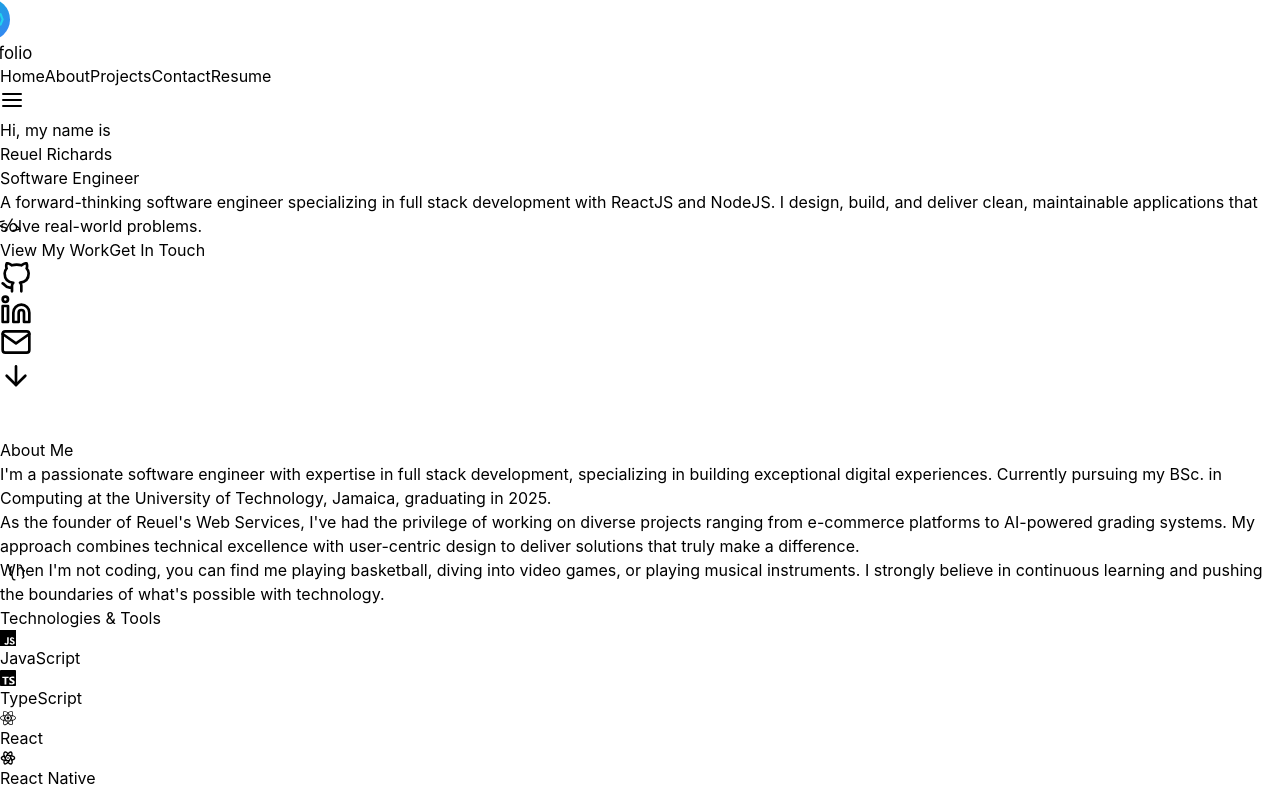
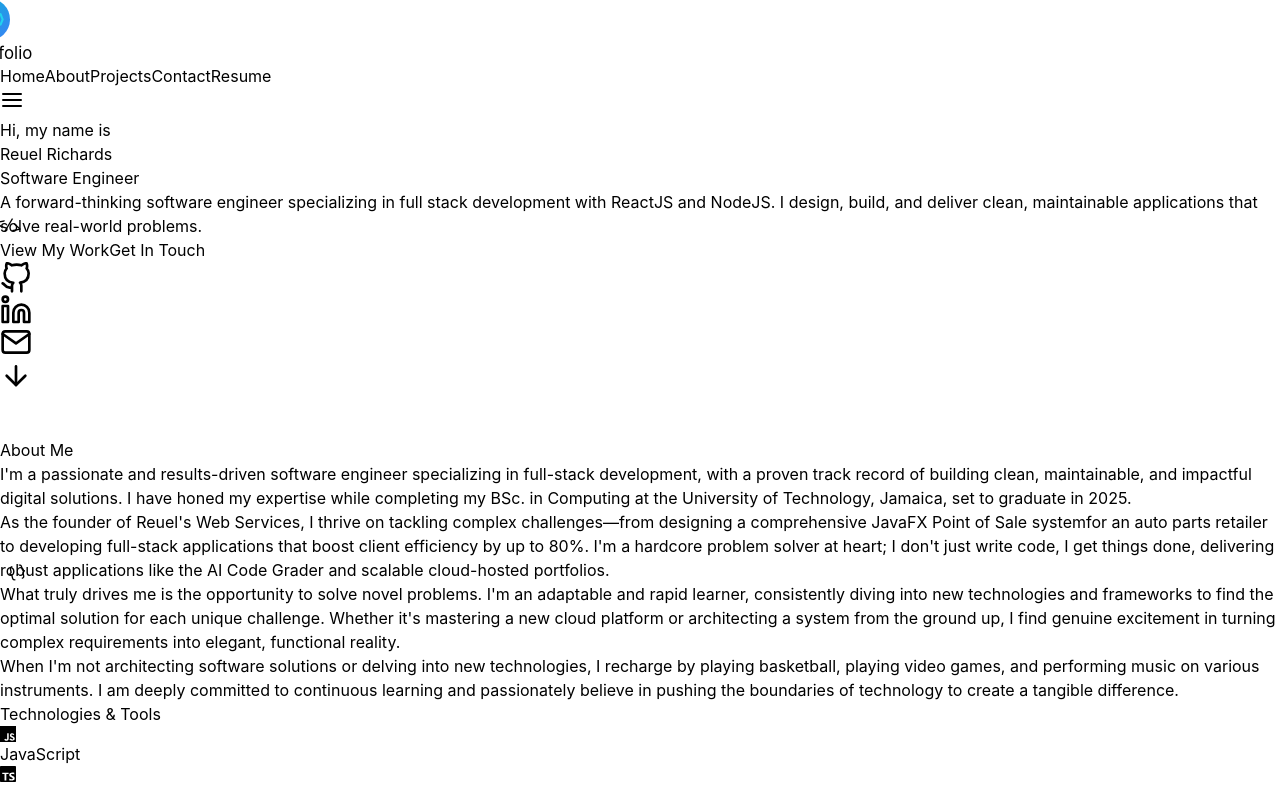
Before and after one commit to Antonio313/Reufolio-Redesigned, a React (Vite) app: page / in a window 1280 px wide. Shown: the top 786 px of the page. Built offline with nearby package versions, Linux system fonts and the light colour scheme.

Commit message:
Improved About Me section

```diff
--- a/src/components/sections/About.jsx
+++ b/src/components/sections/About.jsx
@@ -223,9 +223,8 @@ const About = () => {
                       animate={isInView ? { opacity: 1, y: 0 } : {}}
                       transition={{ duration: 0.6, delay: 0.3 }}
                   >
-                  I'm a passionate software engineer with expertise in full stack development,
-                  specializing in building exceptional digital experiences. Currently pursuing my
-                  BSc. in Computing at the University of Technology, Jamaica, graduating in 2025.
+                      I'm a passionate and results-driven software engineer specializing in full-stack development, with a proven track record of building clean, maintainable,
+                      and impactful digital solutions. I have honed my expertise while completing my <span className="text-cyan-400 font-semibold">BSc. in Computing at the University of Technology, Jamaica</span>, set to graduate in 2025.
                   </motion.p>
                   <motion.p
                       className="text-gray-300 text-lg leading-relaxed"
@@ -233,10 +232,20 @@ const About = () => {
                       animate={isInView ? { opacity: 1, y: 0 } : {}}
                       transition={{ duration: 0.6, delay: 0.4 }}
                   >
-                  As the founder of <span className="text-cyan-400 font-semibold">Reuel's Web Services</span>,
-                  I've had the privilege of working on diverse projects ranging from e-commerce platforms
-                  to AI-powered grading systems. My approach combines technical excellence with
-                  user-centric design to deliver solutions that truly make a difference.
+                      As the founder of <span className="text-cyan-400 font-semibold">Reuel's Web Services</span>, I thrive on tackling complex challenges—from designing a comprehensive <span className="text-purple-400">JavaFX Point of Sale system</span>
+                      for an auto parts retailer to developing full-stack applications that boost client efficiency by up to <span className="text-purple-400">80%</span>.
+                      I'm a hardcore problem solver at heart; I don't just write code, I <span className="text-cyan-400 font-semibold">get things done</span>, delivering robust applications like
+                      the <span className="text-purple-400">AI Code Grader</span> and scalable cloud-hosted portfolios.
+                  </motion.p>
+                  <motion.p
+                    className="text-gray-300 text-lg leading-relaxed"
+                    initial={{ opacity: 0, y: 20 }}
+                    animate={isInView ? { opacity: 1, y: 0 } : {}}
+                    transition={{ duration: 0.6, delay: 0.6 }}
+                >
+                    What truly drives me is the opportunity to solve novel problems. I'm an <span className="text-cyan-400 font-semibold">adaptable and rapid learner</span>,
+                    consistently diving into new technologies and frameworks to find the optimal solution for each unique challenge.
+                    Whether it's mastering a new cloud platform or architecting a system from the ground up, I find genuine excitement in turning complex requirements into elegant, functional reality.
                 </motion.p>
                   <motion.p
                       className="text-gray-300 text-lg leading-relaxed"
@@ -244,9 +253,8 @@ const About = () => {
                       animate={isInView ? { opacity: 1, y: 0 } : {}}
                       transition={{ duration: 0.6, delay: 0.5 }}
                   >
-                  When I'm not coding, you can find me playing basketball, diving into video games,
-                  or playing musical instruments. I strongly believe in continuous learning and pushing the boundaries
-                  of what's possible with technology.
+                      When I'm not architecting software solutions or delving into new technologies, I recharge by playing basketball,
+                      playing video games, and performing music on various instruments. I am deeply committed to continuous learning and passionately believe in pushing the boundaries of technology to create a tangible difference.
                   </motion.p>
               </div>
           </motion.div>
```
Lines whose indentation alone changed are shown as unchanged.
